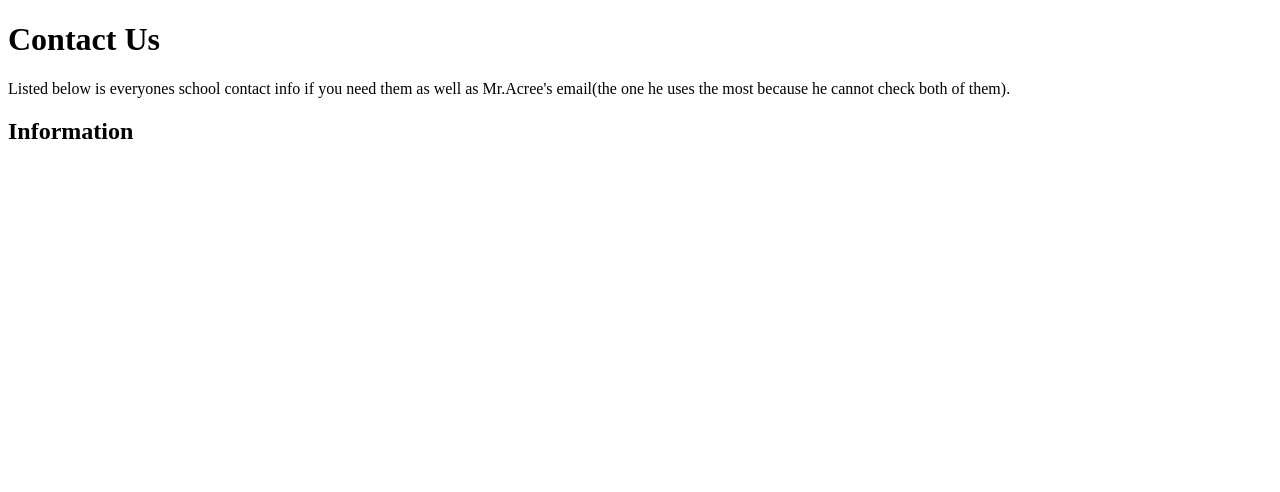
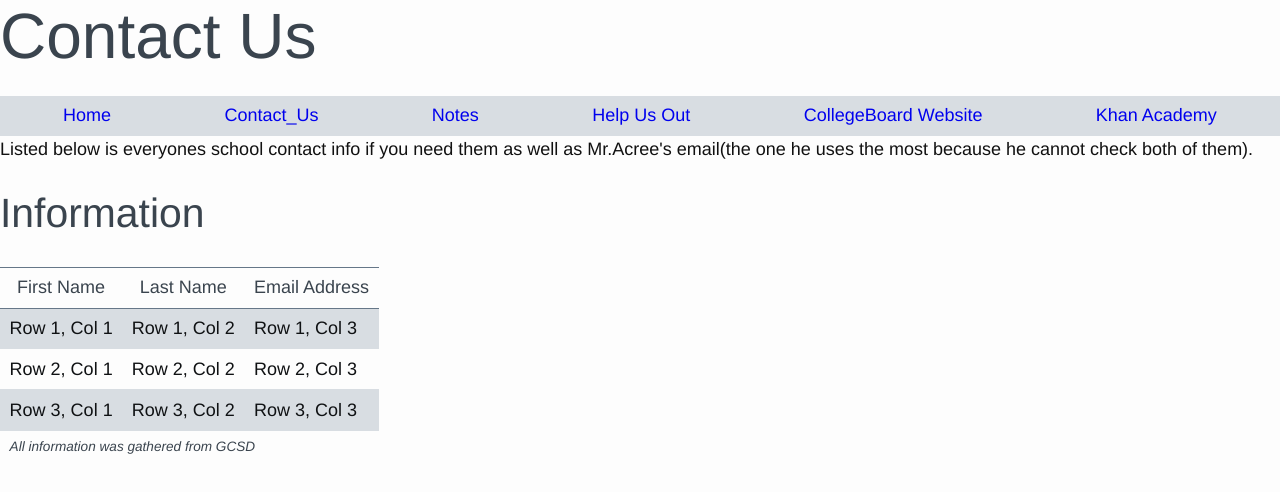
Before and after one commit to PatriotBDN/AP_Chem_Launchpad, a plain HTML site: page Contact_Info.html in a window 1280 px wide. Drawn offline with Linux system fonts and the light colour scheme.

Commit message:
Working on the contact page css and adding info

```diff
--- a/Contact_Info.html
+++ b/Contact_Info.html
@@ -1,16 +1,91 @@
 <!DOCTYPE html>
+<!-- https://joncoop.github.io/odin/ Thanks Cooper -->
+<html lang="en">
 
-<html>
 <head>
+
+  <!-- metadata -->
+  <meta charset="utf-8">
+  <meta name="viewport" content="width=device-width, initial-scale=1">
+
+  <!-- page title -->
     <Title>Contact_Us</Title>
-</head>
+    <!-- styles -->
+  <link rel="stylesheet" href="css/odin-0.10.4.css">
+  <link rel="stylesheet" href="css/main.css">
+    <link href="Contact_Info.CSS" rel="stylesheet">
+  <link href="https://fonts.googleapis.com/css?family=Anton" rel="stylesheet">
+  <link href="https://fonts.googleapis.com/css?family=Chakra+Petch" rel="stylesheet">
+  <link href="https://fonts.googleapis.com/css?family=Oxygen" rel="stylesheet">
+  <link href="https://fonts.googleapis.com/css?family=Fjalla+One" rel="stylesheet">
+  </head>
 
 <body>
   <h1> Contact Us </h1>
+
+  <!--Nav Bar needs updating-->
+  <nav class="navbar navbar-spread">
+    <div class="navbar-menu">
+      <ul>
+        <li>
+          <a class="active" href="Front_Page.html">Home</a>
+        </li>
+        <li>
+          <a href="Contact_Info.html">Contact_Us</a>
+        </li>
+        <li>
+          <a href="DiD_Notes.html">Notes</a>
+        </li>
+        <li>
+          <a href="Join_The_Process.html">Help Us Out</a>
+        </li>
+        <li>
+          <a href=https://apstudent.collegeboard.org/apcourse/ap-chemistry> CollegeBoard Website </a>
+        </li>
+        <li>
+          <a href=https://www.khanacademy.org/science/ap-chemistry> Khan Academy </a>
+        </li>
+    </ul>
+  </div>
+</nav>
+
   <p>Listed below is everyones school contact info if you need
     them as well as Mr.Acree's email(the one he uses the most
     because he cannot check both of them).
   </p>
   <h2> Information</h2>
+    <table class="table-basic table-stack-md shade-odd-rows">
+        <thead>
+          <tr>
+            <th>First Name</th>
+            <th>Last Name</th>
+            <th>Email Address</th>
+          </tr>
+        </thead>
+
+        <tbody>
+          <tr>
+            <td aria-label="Header 1">Row 1, Col 1</td>
+            <td aria-label="Header 2">Row 1, Col 2</td>
+            <td aria-label="Header 3">Row 1, Col 3</td>
+          </tr>
+          <tr>
+            <td aria-label="Header 1">Row 2, Col 1</td>
+            <td aria-label="Header 2">Row 2, Col 2</td>
+            <td aria-label="Header 3">Row 2, Col 3</td>
+          </tr>
+          <tr>
+            <td aria-label="Header 1">Row 3, Col 1</td>
+            <td aria-label="Header 2">Row 3, Col 2</td>
+            <td aria-label="Header 3">Row 3, Col 3</td>
+          </tr>
+        </tbody>
+
+        <tfoot>
+          <tr>
+            <td colspan="5">All information was gathered from GCSD</td>
+          </tr>
+        </tfoot>
+      </table>
 </body>
 </html>
--- a/Front_Page.CSS
+++ b/Front_Page.CSS
@@ -8,6 +8,7 @@ body {
 }
 
 h1{
+padding-top: 22px;
 text-align: center;
 font-size: 42px;
 font-family: 'Oxygen';
@@ -16,14 +17,13 @@ font-family: 'Oxygen';
 /*Navbar as a whole*/
 .navbar {
   background-color: #66c2ff;
-  padding-top: 16px;
   box-shadow: 0px 0px 8px #333;
 }
 
 /*Links only*/
 .navbar a {
   color: #000000;
-  padding: 8px 18px;
+  padding: 10px 32px;
   font-family: 'Anton';
   font-weight: bold;
 }
```
